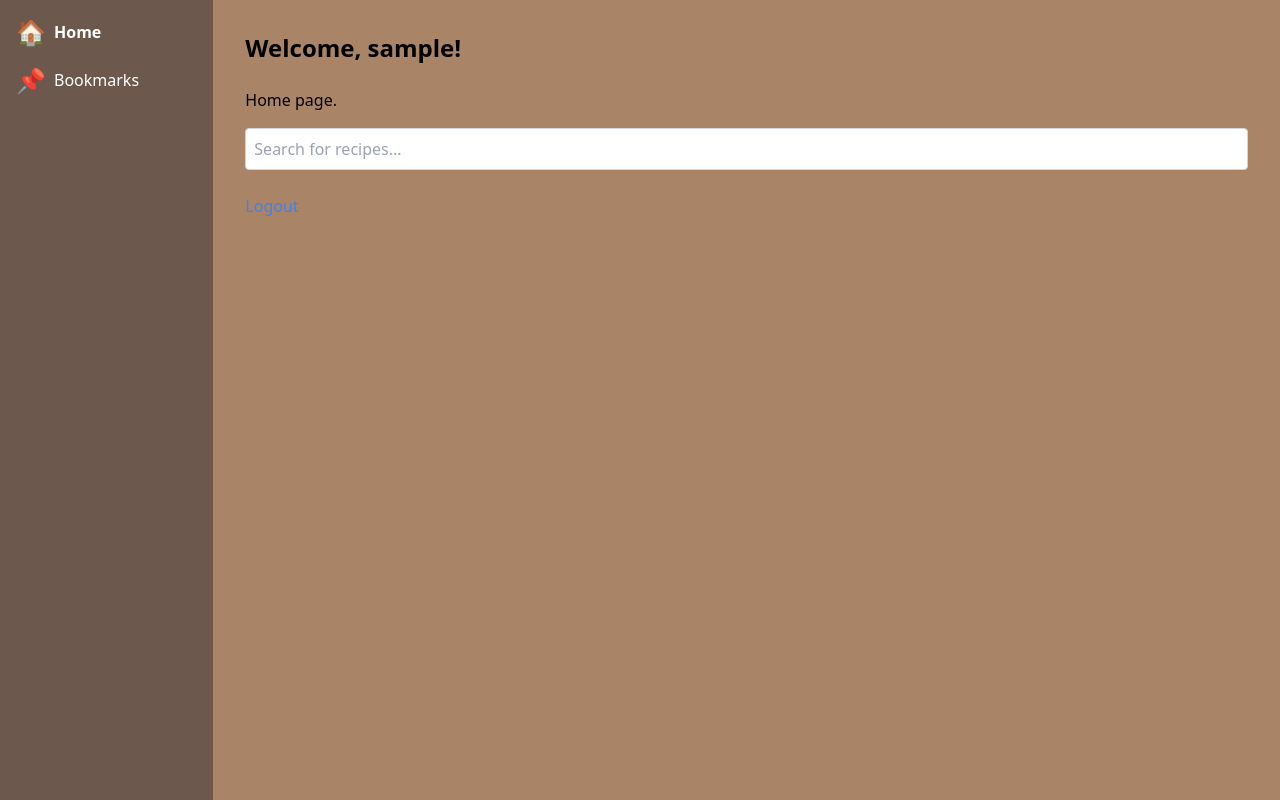
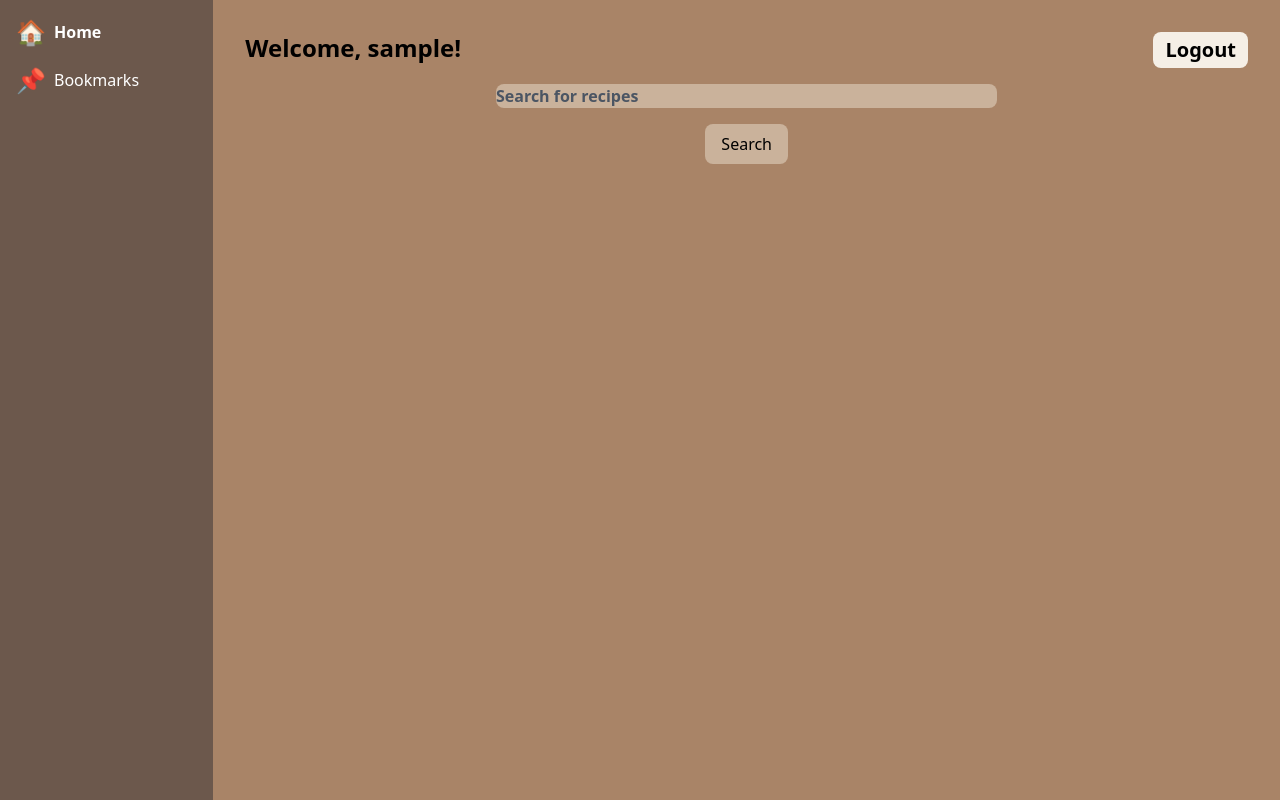
Before and after one commit to aidanvancil/cookbook, a Django app: page /home/ in a window 1280 px wide. Shown: the part 76-876 px from the top of the page. Run offline with Django 4.2, Linux system fonts and the light colour scheme; the visitor is signed in with stand-in values (Sample User, id 1); some libraries are stand-ins or nearby versions.

Commit message:
refactor: home page
Pagination add-on + cards for home page with W.I.P. like feat.

```diff
--- a/app/templates/home.html
+++ b/app/templates/home.html
@@ -1,14 +1,63 @@
 <!-- home.html -->
 {% extends 'base_home.html' %}
+{% load base64_tags %}
 
 {% block main_content %}
-  <h2 class="text-2xl font-semibold mb-6">Welcome, {{ user.username }}!</h2>
-  <p class="mb-4">Home page.</p>
+  <div class="flex justify-start">
+    <h2 class="text-2xl font-semibold">Welcome, {{ user.username }}!</h2>
+    <div class="flex-grow"></div>
+    <h2 class="rounded-lg bg-[#F5EFE6] hover:scale-105 transition-transform text-xl font-semibold px-3 py-1 z-1"><a href="{% url 'logout' %}" class="text-black hover:underline">Logout</a></h2>
+  </div>
+  <!-- Search Bar -->
+  <form method="post" action="{% url 'home' %}" class="flex flex-col justify-center items-center space-y-4 mb-10">
+    {% csrf_token %}
+    <input type="text" class="bg-[#CAB29B] rounded-lg w-1/2 placeholder:text-gray-600 font-semibold" name="q" placeholder="Search for recipes">
+    <button type="submit" class="bg-[#CAB29B] rounded-lg hover:scale-105 hover:font-bold px-4 py-2 transition-transform">Search</button>
+  </form>
 
-  <!-- Search Bar -->
-  <div class="mb-6">
-    <input type="text" placeholder="Search for recipes..." class="w-full p-2 border border-gray-300 rounded">
+  <!-- Recipe Grid -->
+  <div class="grid grid-cols-4 gap-10">
+    {% for recipe in recipes %}
+      <div class="rounded-lg overflow-hidden bg-[#F5EFE6] shadow-md p-6">
+        <!-- Recipe Image (Assuming it's stored in recipe.recipe.image) -->
+        <img src="{{ recipe.recipe.image }}" alt="{{ recipe.recipe.label }}" class="mx-auto mb-4 rounded-md">
+
+        <!-- Recipe Header -->
+        <h3 class="text-lg font-semibold mb-2">{{ recipe.recipe.label }}</h3>
+
+        <!-- Brief Description -->
+        <p class="text-sm text-gray-700">{{ recipe.recipe.description }}</p>
+
+        <!-- More Details Link -->
+        <div class="flex justify-start">
+          <a href="{% url 'card' recipe_url=recipe.recipe.uri|base64_encode%}" class="block text-blue-500 hover:underline mt-2">More Details</a>
+          <div class="flex-grow"></div>
+          <button class="text-3xl" onclick="">🤍</button>
+        </div>
+      </div>
+    {% endfor %}
   </div>
 
-  <a href="{% url 'logout' %}" class="text-blue-500 hover:underline">Logout</a>
+  {% if recipes.number %}
+  <!-- Pagination -->
+  <div class="pagination m-5">
+    <span class="step-links">
+      {% if recipes.has_previous %}
+        <a href="?page=1">&laquo; first</a>
+        <a href="?page={{ recipes.previous_page_number }}">previous</a>
+      {% endif %}
+
+
+      <span class="current">
+        Page {{ recipes.number }} of {{ recipes.paginator.num_pages }}.
+      </span>
+
+      {% if recipes.has_next %}
+        <a href="?page={{ recipes.next_page_number }}">next</a>
+        <a href="?page={{ recipes.paginator.num_pages }}">last &raquo;</a>
+      {% endif %}
+    </span>
+  </div>
+  {% endif %}
+
 {% endblock %}
```
